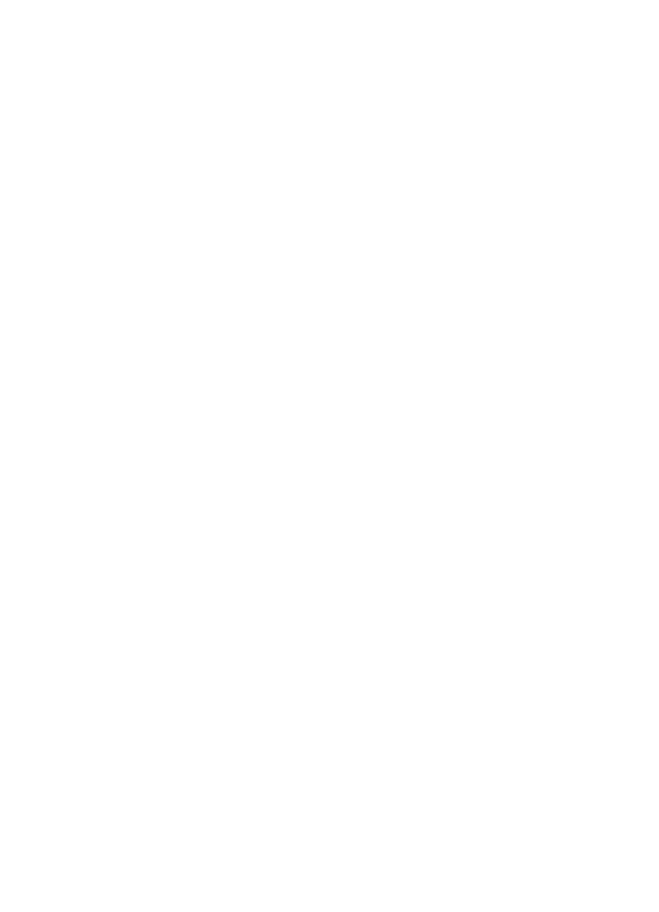
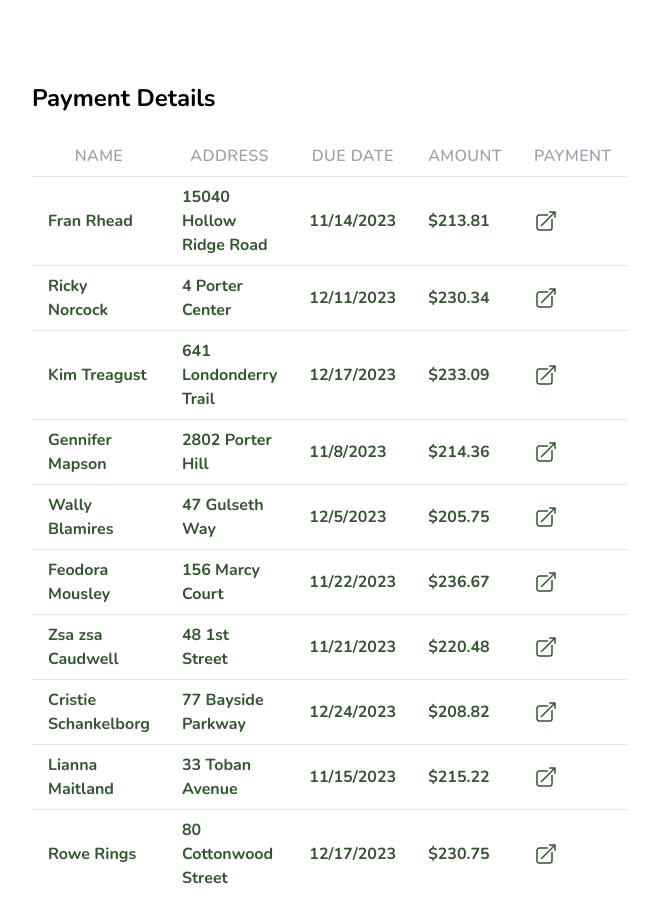
Before and after one commit to behong1999/EnPals, a React (Vite) app: page /report in a window 1280 px wide. Before the commit this address had no page. Shown: the part 60-972 px from the top of the page, without its empty margins (400-1059 px from the left). Before the commit the page ends 800 px from the top, so only its background shows below. Built offline with nearby package versions, Linux system fonts and the light colour scheme.

Commit message:
Payment Details

```diff
--- a/package.json
+++ b/package.json
@@ -18,6 +18,7 @@
     "react": "^18.2.0",
     "react-chartjs-2": "^5.2.0",
     "react-dom": "^18.2.0",
+    "react-paginate": "^8.2.0",
     "react-redux": "^8.1.3",
     "react-router": "^6.18.0",
     "react-router-dom": "^6.18.0",
--- a/src/App.tsx
+++ b/src/App.tsx
@@ -1,16 +1,22 @@
-import { BrowserRouter as Router, Routes, Route } from "react-router-dom";
-import Home from "./pages/Home";
-import Login from "./auth/Login";
+import { BrowserRouter as Router, Routes, Route } from 'react-router-dom';
+import Home from './pages/Home';
+import Login from './auth/Login';
+import Report from './pages/Report';
 import PieChart, { pieChartData } from './components/PieChart';
 
 function App() {
-
   return (
     <Router>
       <Routes>
-        <Route path="/" element={<Home />} />
-        <Route path="/login" element={<Login />} />
-        <Route path="/pieChart" element={<PieChart labels={pieChartData.labels} data={pieChartData.data} />} />
+        <Route path='/' element={<Home />} />
+        <Route path='/report' element={<Report />} />
+        <Route path='/login' element={<Login />} />
+        <Route
+          path='/pieChart'
+          element={
+            <PieChart labels={pieChartData.labels} data={pieChartData.data} />
+          }
+        />
       </Routes>
     </Router>
   );
--- /dev/null
+++ b/src/components/report/PaymentDetail.tsx
@@ -0,0 +1,110 @@
+import React, { useState, useEffect } from 'react';
+// import axios from 'axios';
+import ReactPaginate from 'react-paginate';
+import dummyData from '../../data/paymentUserData.json';
+import { ArrowTopRightOnSquareIcon } from '@heroicons/react/24/outline';
+
+interface Data {
+  id: number;
+  first_name: string;
+  address: string;
+  date: string;
+  amount: string;
+}
+
+const PaymentDetail: React.FC = () => {
+  const [data, setData] = useState<Data[]>([]);
+  const [pageCount, setPageCount] = useState(0);
+  const [currentPage, setCurrentPage] = useState(0);
+
+  const handlePageClick = (selectedItem: { selected: number }) => {
+    setCurrentPage(selectedItem.selected);
+  };
+
+  useEffect(() => {
+    setData(dummyData);
+    setPageCount(Math.ceil(dummyData.length / 10));
+
+    // axios
+    //   .get('https://your-api-url.com/data')
+    //   .then((response) => {
+    //     setData(response.data);
+    //     setPageCount(Math.ceil(response.data.length / 10));
+    //   })
+    //   .catch((error) => {
+    //     console.log(error);
+    //   });
+  }, []);
+
+  const offset = currentPage * 10;
+
+  return (
+    <div className='min-h-screen bg-gray-100 py-6 flex flex-col justify-center sm:py-12'>
+      <div className='relative inline-flex py-3 sm:max-w-xl sm:mx-auto'>
+        <div className='relative  px-4 py-10 bg-white shadow-lg sm:rounded-3xl sm:p-20'>
+          <div className='text-[24px] font-bold mb-5'>Payment Details</div>
+          <table className='min-w-full table-auto'>
+            <thead>
+              <tr>
+                <th className='w-1/5 px-4 py-2 text-base font-semibold tracking-wide text-gray-400 uppercase border-b'>
+                  Name
+                </th>
+                <th className='w-1/5 px-4 py-2 text-base font-semibold tracking-wide text-gray-400 uppercase border-b'>
+                  Address
+                </th>
+                <th className='w-1/5 px-4 py-2 text-base font-semibold tracking-wide text-gray-400 uppercase border-b'>
+                  Due Date
+                </th>
+                <th className='w-1/5 px-4 py-2 text-base font-semibold tracking-wide text-gray-400 uppercase border-b'>
+                  Amount
+                </th>
+                <th className='w-1/5 px-4 py-2 text-base font-semibold tracking-wide text-gray-400 uppercase border-b'>
+                  Payment
+                </th>
+              </tr>
+            </thead>
+            <tbody className='divide-y divide-gray-200'>
+              {data.slice(offset, offset + 10).map((item, index) => (
+                <tr key={index}>
+                  <td className='font-bold px-4 py-2 text-hunter_green'>
+                    {item.first_name}
+                  </td>
+                  <td className='font-bold px-4 py-2 text-hunter_green'>
+                    {item.address}
+                  </td>
+                  <td className='font-bold px-4 py-2 text-hunter_green'>
+                    {item.date}
+                  </td>
+                  <td className='font-bold px-4 py-2 text-hunter_green'>
+                    {item.amount}
+                  </td>
+                  <td className='font-bold px-4 py-2 text-hunter_green'>
+                    <div>
+                      <ArrowTopRightOnSquareIcon className='w-[24px] ' />
+                    </div>
+                  </td>
+                </tr>
+              ))}
+            </tbody>
+          </table>
+          <ReactPaginate
+            previousLabel={'← Previous'}
+            nextLabel={'Next →'}
+            pageCount={pageCount}
+            pageClassName='mx-2'
+            onPageChange={handlePageClick}
+            containerClassName={'flex justify-center items-center my-4'}
+            previousLinkClassName={
+              'mx-2 bg-gray-600 px-4 py-2 rounded text-white'
+            }
+            nextLinkClassName={'mx-2 bg-gray-600 px-4 py-2 rounded text-white'}
+            disabledClassName={'px-4 py-2 rounded text-gray-500'}
+            activeClassName={'bg-blue-500 px-4 py-2 rounded text-white'}
+          />
+        </div>
+      </div>
+    </div>
+  );
+};
+
+export default PaymentDetail;
--- /dev/null
+++ b/src/pages/Report.tsx
@@ -0,0 +1,9 @@
+import PaymentDetail from '../components/report/PaymentDetail';
+
+export default function Report() {
+  return (
+    <>
+      <PaymentDetail />
+    </>
+  );
+}
```
Also changed, not shown: src/components/report/PaymentHistory.tsx (renamed from src/components/PaymentHistory.tsx), 1 other file (tests, documents, lock files or other folders).
